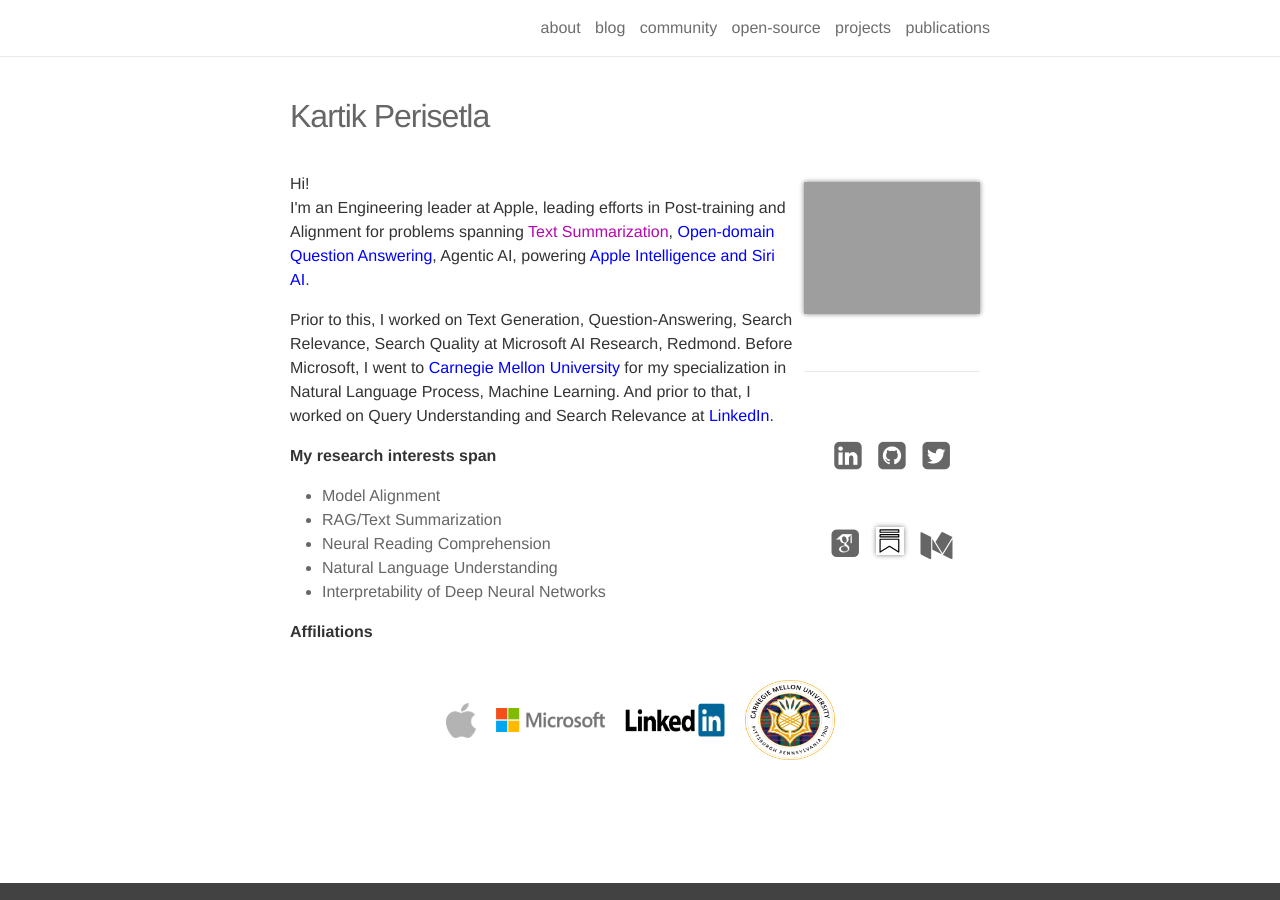
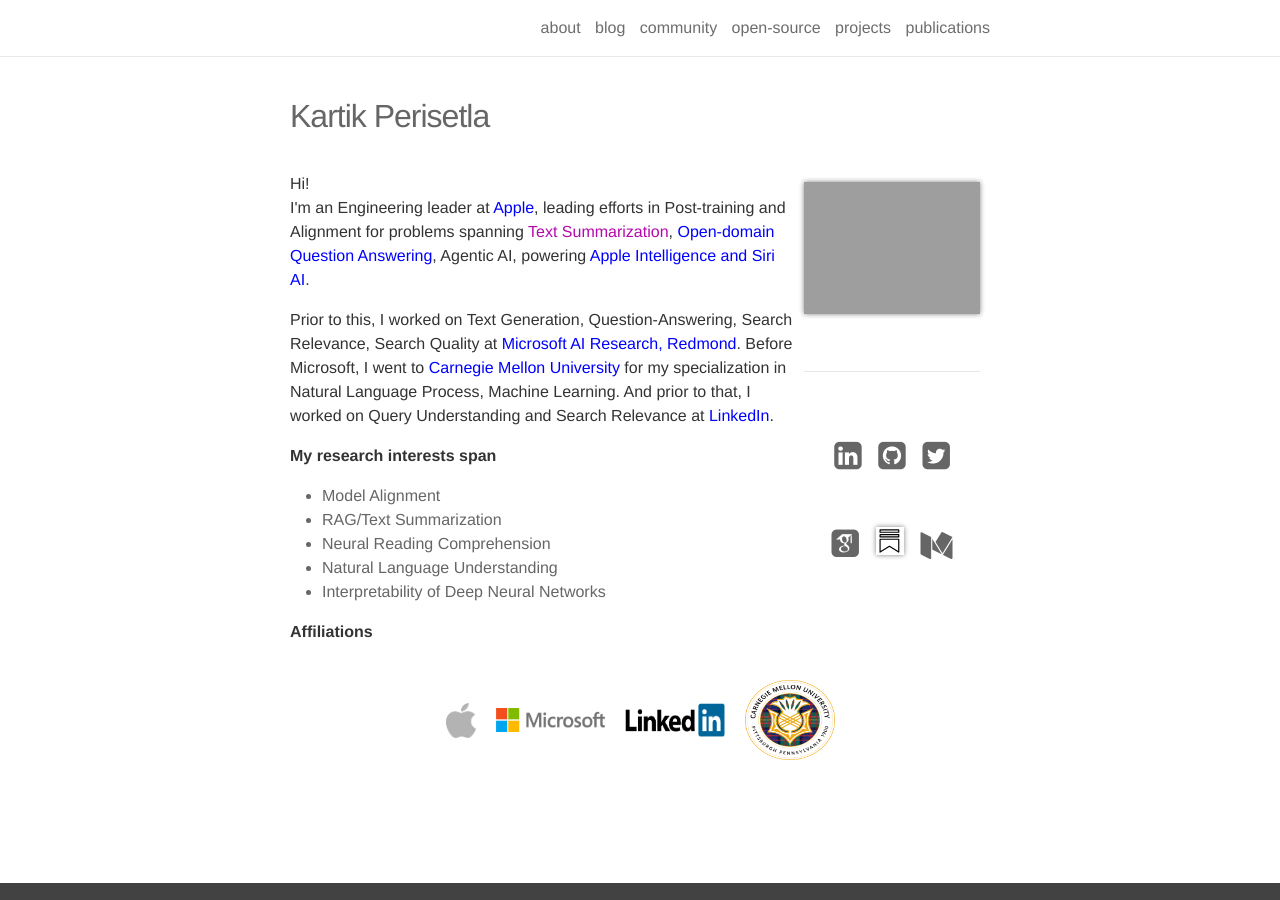
Before and after one commit to kartikperisetla/kartikperisetla.github.io, a Jekyll site: the page built from _pages/about.md, in a window 1280 px wide. Built offline with Jekyll 4.4.1, drawn with Linux system fonts in a browser that asks for light colours; nearby versions of some CDN libraries; some web fonts are replaced.

Commit message:
copy: add hyperlinks for Apple and Microsoft AI Research

```diff
--- a/_pages/about.md
+++ b/_pages/about.md
@@ -10,10 +10,10 @@
 ---
 <p align="left">
 Hi!<br/>
-I'm an Engineering leader at Apple, leading efforts in Post-training and Alignment for problems spanning <a target="_blank" href="https://en.wikipedia.org/wiki/Automatic_summarization#Abstractive-based_summarization">Text Summarization</a>, <a target="_blank" href="https://en.wikipedia.org/wiki/Question_answering#Open_domain_question_answering" style="color:blue">Open-domain Question Answering</a>, Agentic AI, powering <a href="https://www.apple.com/apple-intelligence/" target="_blank" style="color:blue">Apple Intelligence and Siri AI</a>.</p>
+I'm an Engineering leader at <a href="https://www.apple.com/" target="_blank" style="color:blue">Apple</a>, leading efforts in Post-training and Alignment for problems spanning <a target="_blank" href="https://en.wikipedia.org/wiki/Automatic_summarization#Abstractive-based_summarization">Text Summarization</a>, <a target="_blank" href="https://en.wikipedia.org/wiki/Question_answering#Open_domain_question_answering" style="color:blue">Open-domain Question Answering</a>, Agentic AI, powering <a href="https://www.apple.com/apple-intelligence/" target="_blank" style="color:blue">Apple Intelligence and Siri AI</a>.</p>
 
 <p>
-Prior to this, I worked on Text Generation, Question-Answering, Search Relevance, Search Quality at Microsoft AI Research, Redmond. Before Microsoft, I went to <a href="http://cmu.edu/" target="_blank" style="color:blue">Carnegie Mellon University</a> for my specialization in Natural Language Process, Machine Learning. And prior to that, I worked on Query Understanding and Search Relevance at <a href="https://linkedin.com" target="_blank" style="color:blue">LinkedIn</a>.
+Prior to this, I worked on Text Generation, Question-Answering, Search Relevance, Search Quality at <a href="https://www.microsoft.com/en-us/research/lab/microsoft-research-redmond/" target="_blank" style="color:blue">Microsoft AI Research, Redmond</a>. Before Microsoft, I went to <a href="http://cmu.edu/" target="_blank" style="color:blue">Carnegie Mellon University</a> for my specialization in Natural Language Process, Machine Learning. And prior to that, I worked on Query Understanding and Search Relevance at <a href="https://linkedin.com" target="_blank" style="color:blue">LinkedIn</a>.
 </p>
 
 <p align="left">
```
